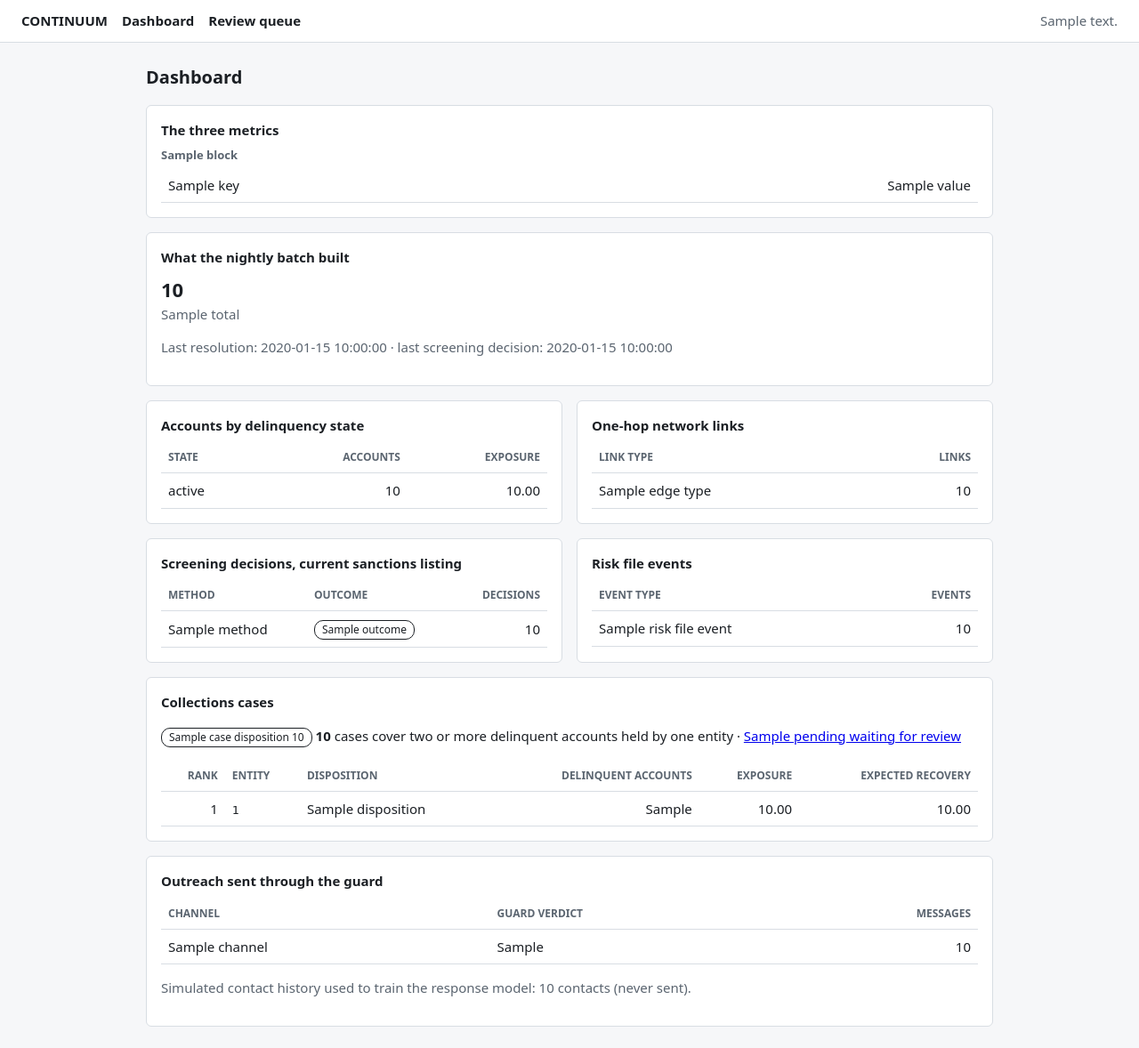
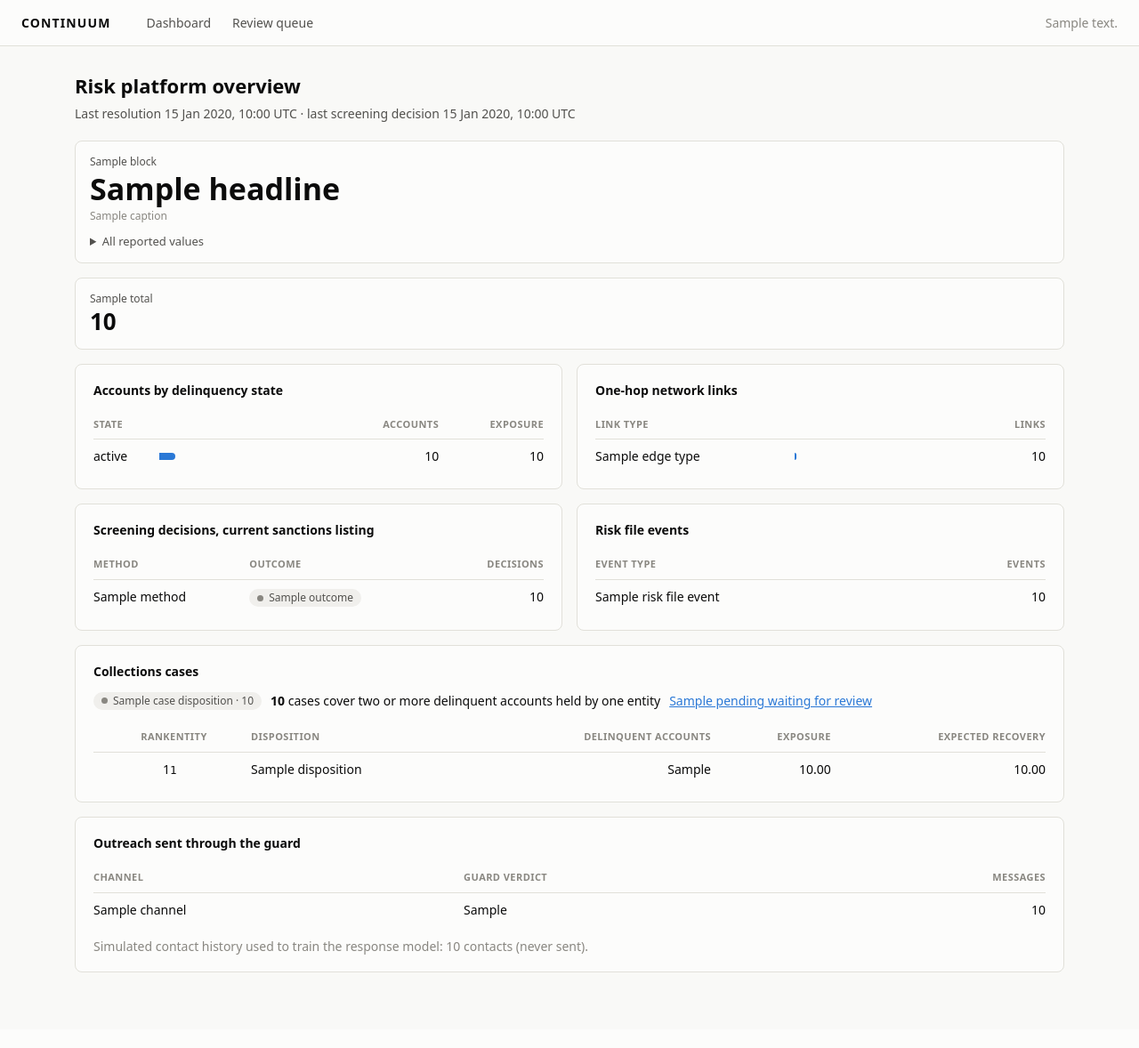
Before and after one commit to US30/continuum, a FastAPI app: template continuum/api/templates/dashboard.html in a window 1280 px wide. Shown: the whole page at 89% size. After the commit the page ends 1093 px from the top, so only its background shows below. Run offline with FastAPI, Linux system fonts and the light colour scheme; the template is opened without the code that fills it: most values are stand-ins (such as "Sample title", 1, 10 or a date in 2020); parts of the project's set-up code (start-up, migrations or seed data) failed here and were passed over.

Commit message:
feat(api): restyle the dashboard with metric cards, tiles and bars
Each metric block leads with one headline value taken from the report
(none is shown when the report lacks it), counts become stat tiles, and
account states and link types get magnitude bars. Shared styles gain a
dark colour scheme and a tabbed header.

Co-Authored-By: Claude Opus 5.5 <noreply@anthropic.com>

```diff
--- a/continuum/api/templates/base.html
+++ b/continuum/api/templates/base.html
@@ -5,44 +5,89 @@
   <meta name="viewport" content="width=device-width, initial-scale=1">
   <title>{% block title %}Review queue{% endblock %} · CONTINUUM</title>
   <style>
-    :root { --ink:#1b1f24; --muted:#5b6570; --line:#d8dde3; --bg:#f6f7f9; --card:#fff;
-            --block:#a4262c; --warn:#8a5a00; --ok:#1e6b3a; }
+    :root { color-scheme: light;
+            --ink:#0b0b0b; --ink-2:#52514e; --muted:#898781; --line:#e1e0d9; --bg:#f9f9f7;
+            --card:#fcfcfb; --wash:#f0efec; --accent:#2a78d6; --accent-soft:#cde2fb;
+            --block:#d03b3b; --warn:#fab219; --ok:#0ca30c; --ok-ink:#006300; }
+    @media (prefers-color-scheme: dark) {
+      :root { color-scheme: dark;
+              --ink:#ffffff; --ink-2:#c3c2b7; --muted:#898781; --line:#2c2c2a; --bg:#0d0d0d;
+              --card:#1a1a19; --wash:#262624; --accent:#3987e5; --accent-soft:#184f95;
+              --ok-ink:#0ca30c; }
+    }
     * { box-sizing: border-box; }
-    body { margin:0; font:15px/1.5 system-ui, sans-serif; color:var(--ink); background:var(--bg); }
-    header { display:flex; justify-content:space-between; padding:12px 24px; background:var(--card);
-             border-bottom:1px solid var(--line); }
-    header a { color:inherit; text-decoration:none; font-weight:600; }
-    main { max-width:1000px; margin:24px auto; padding:0 24px; }
-    h1 { font-size:20px; margin:0 0 16px; }
-    h2 { font-size:15px; margin:0 0 8px; }
-    h3 { font-size:13px; margin:0 0 4px; color:var(--muted); }
-    section { background:var(--card); border:1px solid var(--line); border-radius:6px;
-              padding:16px; margin-bottom:16px; }
+    body { margin:0; font:14px/1.5 system-ui, -apple-system, "Segoe UI", sans-serif;
+           color:var(--ink); background:var(--bg); }
+    a { color:var(--accent); }
+    header { display:flex; align-items:center; justify-content:space-between; gap:16px;
+             padding:0 24px; height:52px; background:var(--card); border-bottom:1px solid var(--line); }
+    header .brand { font-weight:700; letter-spacing:.08em; color:var(--ink); text-decoration:none;
+                    margin-right:28px; }
+    nav { display:flex; align-items:center; height:100%; }
+    nav a.tab { display:flex; align-items:center; height:100%; padding:0 12px; color:var(--ink-2);
+                text-decoration:none; border-bottom:2px solid transparent; margin-bottom:-1px; }
+    nav a.tab:hover { color:var(--ink); }
+    nav a.tab.on { color:var(--ink); font-weight:600; border-bottom-color:var(--accent); }
+    main { max-width:1160px; margin:28px auto 48px; padding:0 24px; }
+    h1 { font-size:22px; font-weight:650; margin:0 0 4px; }
+    h2 { font-size:14px; font-weight:650; margin:0 0 12px; }
+    h3 { font-size:12px; font-weight:500; margin:0 0 6px; color:var(--ink-2); }
+    p { margin:0 0 12px; }
+    .lede { color:var(--ink-2); margin:0 0 20px; }
+    section { background:var(--card); border:1px solid var(--line); border-radius:8px;
+              padding:18px 20px; margin-bottom:16px; overflow-x:auto; }
     table { width:100%; border-collapse:collapse; }
-    th, td { text-align:left; padding:8px; border-bottom:1px solid var(--line); }
-    th { font-size:12px; text-transform:uppercase; color:var(--muted); }
-    td.num, th.num { text-align:right; font-variant-numeric:tabular-nums; }
-    code { font-size:13px; }
+    th, td { text-align:left; padding:8px 10px 8px 0; border-bottom:1px solid var(--line);
+             vertical-align:middle; }
+    tr:last-child td { border-bottom:0; }
+    th { font-size:11px; font-weight:600; letter-spacing:.04em; text-transform:uppercase;
+         color:var(--muted); }
+    td.num, th.num { text-align:right; padding:8px 0 8px 16px; white-space:nowrap;
+                     font-variant-numeric:tabular-nums; }
+    td:first-child { white-space:nowrap; }
+    code { font-size:12.5px; }
     .muted { color:var(--muted); }
-    .tag { display:inline-block; padding:1px 8px; border-radius:10px; font-size:12px;
-           border:1px solid currentColor; }
-    .tag.block, .tag.hit { color:var(--block); }
-    .tag.escalate, .tag.unresolved { color:var(--warn); }
-    .tag.clear { color:var(--ok); }
-    pre { white-space:pre-wrap; margin:0; padding:12px; background:var(--bg); border-radius:4px; }
+    .tag { display:inline-flex; align-items:center; gap:6px; padding:1px 9px; border-radius:10px;
+           font-size:12px; color:var(--ink-2); background:var(--wash); white-space:nowrap; }
+    .tag::before { content:""; width:7px; height:7px; border-radius:50%; background:var(--muted); }
+    .tag.block::before, .tag.hit::before { background:var(--block); }
+    .tag.escalate::before, .tag.unresolved::before { background:var(--warn); }
+    .tag.clear::before { background:var(--ok); }
+    pre { white-space:pre-wrap; margin:0; padding:12px; background:var(--wash); border-radius:6px; }
     form.decision { display:flex; gap:8px; }
-    button { font:inherit; padding:8px 16px; border-radius:4px; border:1px solid var(--line);
-             background:var(--card); cursor:pointer; }
-    button.approve { background:var(--ok); border-color:var(--ok); color:#fff; }
-    nav a { margin-right:16px; }
-    .grid { display:grid; grid-template-columns:repeat(auto-fit, minmax(320px, 1fr)); gap:0 16px; }
-    .tiles { display:grid; grid-template-columns:repeat(auto-fit, minmax(150px, 1fr)); gap:12px;
-             margin-bottom:12px; }
-    .tile strong { display:block; font-size:22px; font-variant-numeric:tabular-nums; }
+    button { font:inherit; padding:8px 16px; border-radius:6px; border:1px solid var(--line);
+             background:var(--card); color:var(--ink); cursor:pointer; }
+    button.approve { background:var(--ok-ink); border-color:var(--ok-ink); color:#fff; }
+
+    /* Dashboard */
+    .grid { display:grid; grid-template-columns:repeat(auto-fit, minmax(min(100%, 460px), 1fr));
+            gap:0 16px; }
+    .tiles { display:grid; grid-template-columns:repeat(auto-fit, minmax(230px, 1fr)); gap:12px;
+             margin-bottom:16px; }
+    .tiles.metrics { grid-template-columns:repeat(auto-fit, minmax(min(100%, 300px), 1fr)); }
+    .tile { background:var(--card); border:1px solid var(--line); border-radius:8px; padding:14px 16px; }
+    .tile .label { display:block; font-size:12px; color:var(--ink-2); }
+    .tile .value { display:block; font-size:26px; font-weight:650; line-height:1.25; }
+    .tile .note { display:block; font-size:12px; color:var(--muted); }
+    .metric .value { font-size:34px; }
+    details { margin-top:10px; font-size:13px; }
+    summary { cursor:pointer; color:var(--ink-2); }
+    details table { margin-top:6px; }
+    /* One hue, length = magnitude; the number beside each bar is the exact value. */
+    td.bar { width:38%; padding-right:14px; }
+    .bar i { display:block; height:8px; min-width:2px; border-radius:0 4px 4px 0; background:var(--accent); }
+    .summary { display:flex; flex-wrap:wrap; align-items:center; gap:8px 10px; margin-bottom:14px; }
   </style>
 </head>
 <body>
-  <header><nav><a href="/dashboard">CONTINUUM</a><a href="/dashboard">Dashboard</a><a href="/reviews">Review queue</a></nav><span class="muted">{{ reviewer }}</span></header>
+  <header>
+    <nav>
+      <a class="brand" href="/dashboard">CONTINUUM</a>
+      <a class="tab {{ 'on' if request.url.path.startswith('/dashboard') }}" href="/dashboard">Dashboard</a>
+      <a class="tab {{ 'on' if request.url.path.startswith('/reviews') }}" href="/reviews">Review queue</a>
+    </nav>
+    <span class="muted">{{ reviewer }}</span>
+  </header>
   <main>{% block main %}{% endblock %}</main>
 </body>
 </html>
--- a/continuum/api/templates/dashboard.html
+++ b/continuum/api/templates/dashboard.html
@@ -1,17 +1,24 @@
 {% extends "base.html" %}
 {% block title %}Dashboard{% endblock %}
 {% block main %}
-<h1>Dashboard</h1>
+<h1>Risk platform overview</h1>
+<p class="lede">Last resolution {{ d.last_resolution_at.strftime("%d %b %Y, %H:%M UTC") if d.last_resolution_at else "never run" }}
+   · last screening decision {{ d.last_screening_at.strftime("%d %b %Y, %H:%M UTC") if d.last_screening_at else "never" }}</p>
 
+{% if d.metrics is none %}
 <section>
-  <h2>The three metrics</h2>
-  {% if d.metrics is none %}
+  <h2>Evaluation metrics</h2>
   <p class="muted">Not computed. The evaluation harness has not written a metrics report here.</p>
+</section>
 {% else %}
-  <div class="grid">
-    {% for block in d.metrics %}
-    <div>
-      <h3>{{ block.title }}</h3>
+<div class="tiles metrics">
+  {% for block in d.metrics if block.headline %}
+  <div class="tile metric">
+    <span class="label">{{ block.title }}</span>
+    <span class="value">{{ block.headline }}</span>
+    <span class="note">{{ block.caption }}</span>
+    <details>
+      <summary>All reported values</summary>
       <table>
         <tbody>
           {% for key, value in block.values.items() %}
@@ -20,33 +27,33 @@
           {% endfor %}
         </tbody>
       </table>
+    </details>
   </div>
   {% endfor %}
 </div>
 {% endif %}
-</section>
 
-<section>
-  <h2>What the nightly batch built</h2>
 <div class="tiles">
   {% for t in d.totals %}
-    <div class="tile"><strong>{{ "{:,}".format(t.n) }}</strong><span class="muted">{{ t.label }}</span></div>
+  <div class="tile"><span class="label">{{ t.label }}</span><span class="value">{{ "{:,}".format(t.n) }}</span></div>
   {% endfor %}
 </div>
-  <p class="muted">Last resolution: {{ d.last_resolution_at or "never" }} · last screening decision:
-     {{ d.last_screening_at or "never" }}</p>
-</section>
 
 <div class="grid">
   <section>
     <h2>Accounts by delinquency state</h2>
+    {% set most = d.account_states|map(attribute="accounts")|max if d.account_states else 0 %}
     <table>
-      <thead><tr><th>State</th><th class="num">Accounts</th><th class="num">Exposure</th></tr></thead>
+      <thead><tr><th>State</th><th></th><th class="num">Accounts</th><th class="num">Exposure</th></tr></thead>
       <tbody>
         {% for s in d.account_states %}
-        <tr><td>{{ s.state }}</td><td class="num">{{ "{:,}".format(s.accounts) }}</td>
-            <td class="num">{{ "{:,.2f}".format(s.exposure) }}</td></tr>
-        {% else %}<tr><td colspan="3" class="muted">No accounts loaded.</td></tr>
+        <tr title="{{ s.state }}: {{ '{:,}'.format(s.accounts) }} accounts, exposure {{ '{:,.2f}'.format(s.exposure) }}">
+          <td>{{ s.state|replace("_", " ") }}</td>
+          <td class="bar"><i style="width:{{ (100 * s.accounts / most)|round(1) if most else 0 }}%"></i></td>
+          <td class="num">{{ "{:,}".format(s.accounts) }}</td>
+          <td class="num">{{ "{:,.0f}".format(s.exposure) }}</td>
+        </tr>
+        {% else %}<tr><td colspan="4" class="muted">No accounts loaded.</td></tr>
         {% endfor %}
       </tbody>
     </table>
@@ -54,12 +61,17 @@
 
   <section>
     <h2>One-hop network links</h2>
+    {% set most = d.edge_types|map(attribute="n")|max if d.edge_types else 0 %}
     <table>
-      <thead><tr><th>Link type</th><th class="num">Links</th></tr></thead>
+      <thead><tr><th>Link type</th><th></th><th class="num">Links</th></tr></thead>
       <tbody>
         {% for e in d.edge_types %}
-        <tr><td>{{ e.label }}</td><td class="num">{{ "{:,}".format(e.n) }}</td></tr>
-        {% else %}<tr><td colspan="2" class="muted">No links materialised.</td></tr>
+        <tr title="{{ e.label }}: {{ '{:,}'.format(e.n) }} links">
+          <td>{{ e.label|replace("_", " ") }}</td>
+          <td class="bar"><i style="width:{{ (100 * e.n / most)|round(1) if most else 0 }}%"></i></td>
+          <td class="num">{{ "{:,}".format(e.n) }}</td>
+        </tr>
+        {% else %}<tr><td colspan="3" class="muted">No links materialised.</td></tr>
         {% endfor %}
       </tbody>
     </table>
@@ -71,7 +83,7 @@
       <thead><tr><th>Method</th><th>Outcome</th><th class="num">Decisions</th></tr></thead>
       <tbody>
         {% for s in d.screening %}
-        <tr><td>{{ s.method }}</td><td><span class="tag {{ s.outcome }}">{{ s.outcome }}</span></td>
+        <tr><td>{{ s.method|replace("_", " ") }}</td><td><span class="tag {{ s.outcome }}">{{ s.outcome }}</span></td>
             <td class="num">{{ "{:,}".format(s.n) }}</td></tr>
         {% else %}<tr><td colspan="3" class="muted">No screening decisions yet.</td></tr>
         {% endfor %}
@@ -85,7 +97,7 @@
       <thead><tr><th>Event type</th><th class="num">Events</th></tr></thead>
       <tbody>
         {% for e in d.risk_file_events %}
-        <tr><td>{{ e.label }}</td><td class="num">{{ "{:,}".format(e.n) }}</td></tr>
+        <tr><td>{{ e.label|replace("_", " ") }}</td><td class="num">{{ "{:,}".format(e.n) }}</td></tr>
         {% else %}<tr><td colspan="2" class="muted">The risk file is empty.</td></tr>
         {% endfor %}
       </tbody>
@@ -95,12 +107,12 @@
 
 <section>
   <h2>Collections cases</h2>
-  <p>
-    {% for c in d.case_dispositions %}<span class="tag">{{ c.label }} {{ "{:,}".format(c.n) }}</span> {% endfor %}
-    <strong>{{ "{:,}".format(d.collapsed_cases) }}</strong> case{{ "" if d.collapsed_cases == 1 else "s" }}
-    cover two or more delinquent accounts held by one entity ·
+  <div class="summary">
+    {% for c in d.case_dispositions %}<span class="tag">{{ c.label }} · {{ "{:,}".format(c.n) }}</span>{% endfor %}
+    <span><strong>{{ "{:,}".format(d.collapsed_cases) }}</strong>
+      case{{ "" if d.collapsed_cases == 1 else "s" }} cover two or more delinquent accounts held by one entity</span>
     <a href="/reviews">{{ pending }} waiting for review</a>
-  </p>
+  </div>
   {% if d.top_cases %}
   <table>
     <thead>
@@ -125,6 +137,7 @@
   {% endif %}
 </section>
 
+<div class="grid">
   <section>
     <h2>Outreach sent through the guard</h2>
     <table>
@@ -136,7 +149,24 @@
         {% endfor %}
       </tbody>
     </table>
-  <p class="muted">Simulated contact history used to train the response model:
+    <p class="muted" style="margin:12px 0 0">Simulated contact history used to train the response model:
        {{ "{:,}".format(d.simulated_contacts) }} contacts (never sent).</p>
   </section>
+
+  {% if d.metrics %}
+  {% for block in d.metrics if not block.headline %}
+  <section>
+    <h2>{{ block.title }}</h2>
+    <table>
+      <tbody>
+        {% for key, value in block.values.items() %}
+        <tr><td>{{ key|replace("_", " ") }}</td>
+            <td class="num">{% if value is float %}{{ "{:,.4f}".format(value) }}{% else %}{{ value }}{% endif %}</td></tr>
+        {% endfor %}
+      </tbody>
+    </table>
+  </section>
+  {% endfor %}
+  {% endif %}
+</div>
 {% endblock %}
```
Also changed, not shown: continuum/api/dashboard.py (+41 -5 lines), tests/api/test_dashboard.py (+11 -4 lines). Lines whose indentation alone changed are shown as unchanged.
